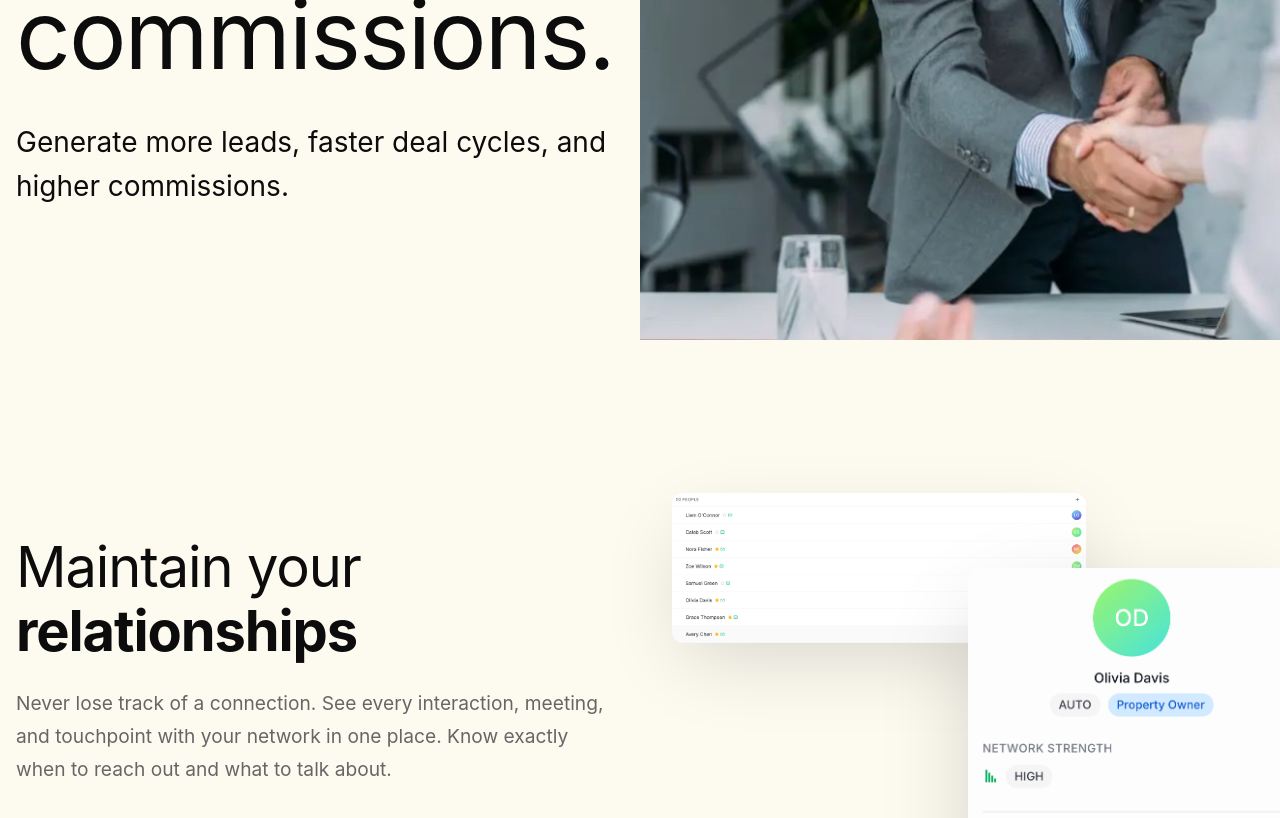
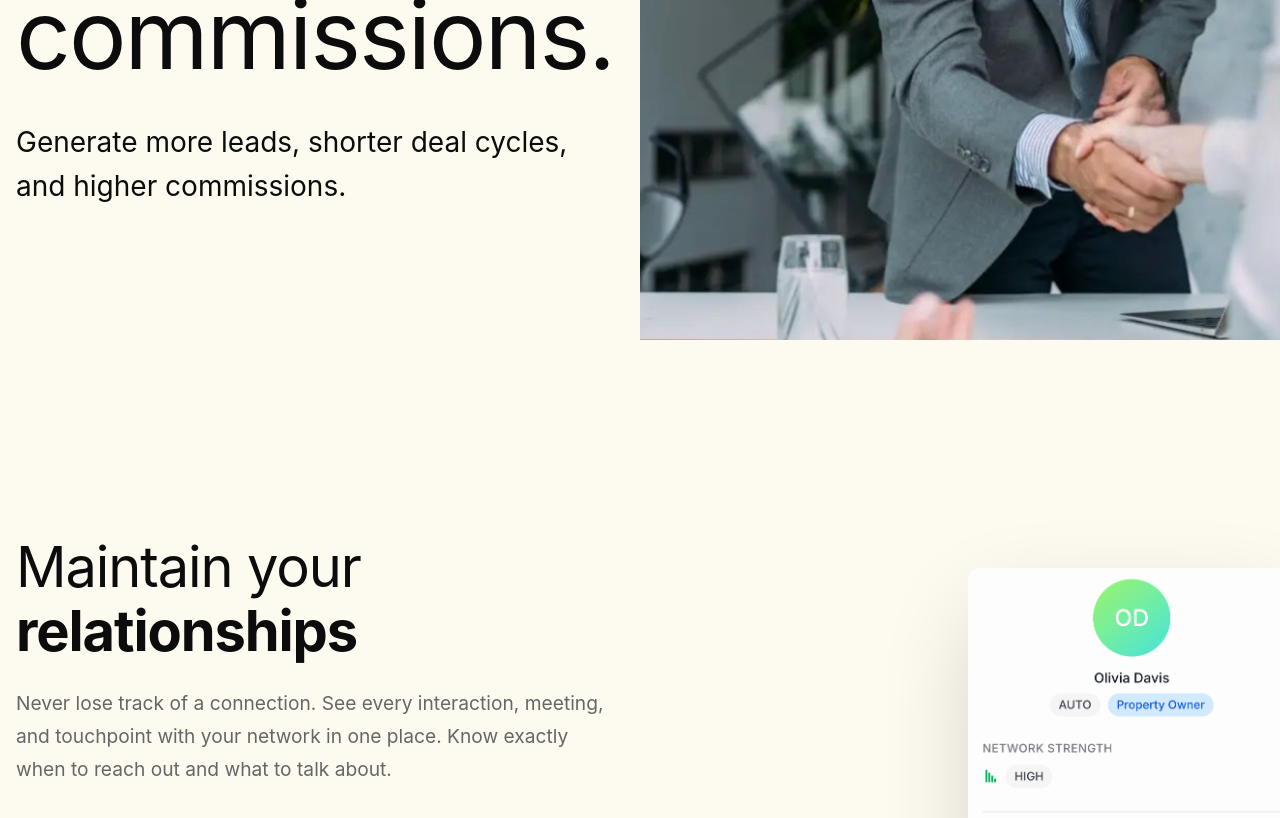
Before and after one commit to jahaskell53/landing-page-cre, a Next.js app: page /brokers in a window 1280 px wide. Shown: the part 460-1278 px from the top of the page. Built offline with nearby package versions, Linux system fonts and the light colour scheme.

Commit message:
Update copy on Brokers page to emphasize shorter deal cycles and remove unnecessary contacts list card for a cleaner layout.

```diff
--- a/src/app/brokers/page.tsx
+++ b/src/app/brokers/page.tsx
@@ -67,7 +67,7 @@ export default function BrokersPage() {
                 maxWidth: '600px'
               }}
             >
-              Generate more leads, faster deal cycles, and higher commissions.
+              Generate more leads, shorter deal cycles, and higher commissions.
             </motion.p>
           </motion.div>
         </div>
@@ -215,33 +215,6 @@ export default function BrokersPage() {
                 height: '500px'
               }}
             >
-              {/* Contacts List Card */}
-              <motion.div
-                initial={{ opacity: 0, y: 20 }}
-                whileInView={{ opacity: 1, y: 0 }}
-                transition={{ duration: 0.8, delay: 0.2 }}
-                viewport={{ once: true }}
-                style={{
-                  position: 'absolute',
-                  left: '0',
-                  top: '5%',
-                  width: '70%',
-                  borderRadius: '12px',
-                  overflow: 'hidden',
-                  boxShadow: '0 25px 80px -12px rgba(0, 0, 0, 0.15)',
-                  background: 'white',
-                  zIndex: 1
-                }}
-              >
-                <Image
-                  src="/mockups/cropped/contacts-larger.png"
-                  alt="Contacts List"
-                  width={600}
-                  height={500}
-                  style={{ width: '100%', height: 'auto', display: 'block' }}
-                />
-              </motion.div>
-
               {/* Person Detail Card */}
               <motion.div
                 initial={{ opacity: 0, y: 30 }}
```
